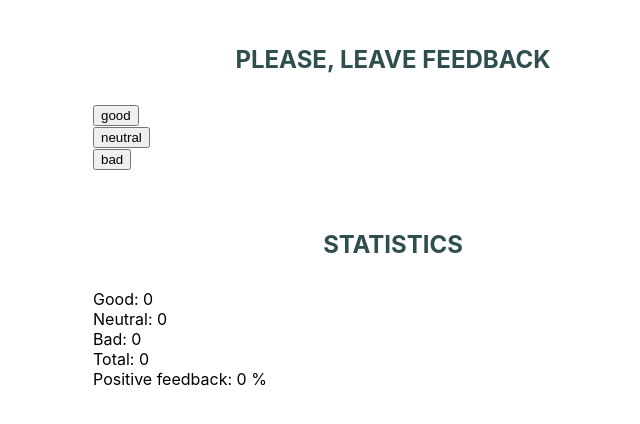
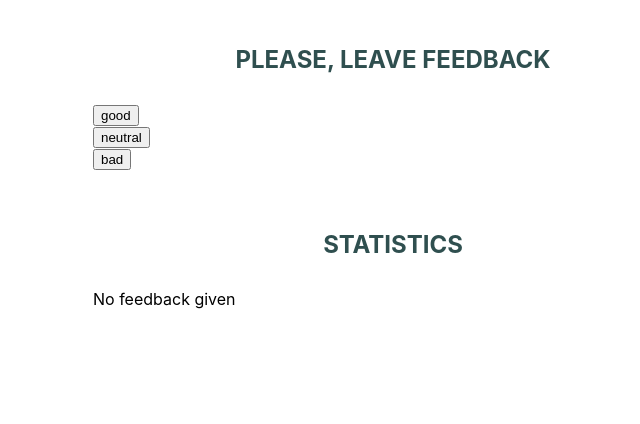
Before and after one commit to teiatan/goit-react-hw-04-feedback, a React (Create React App) app: page / in a window 1280 px wide. Shown: the top 424 px of the page, without its empty margins (247-887 px from the left). Built offline with nearby package versions, Linux system fonts and the light colour scheme.

Commit message:
no feedback given when total = 0

```diff
--- a/src/components/Statistics/Statistics.js
+++ b/src/components/Statistics/Statistics.js
@@ -3,6 +3,9 @@ import PropTypes from 'prop-types';
 export function Statistics({good, neutral, bad, total, positivePercentage}) {
     return(
         <>
+            {total === 0 ?
+            (<p>No feedback given</p>) :
+            (<>
                 <ul>
                     <li>Good: {good}</li>
                     <li>Neutral: {neutral}</li>
@@ -10,6 +13,7 @@ export function Statistics({good, neutral, bad, total, positivePercentage}) {
                 </ul>
                 <p>Total: {total}</p>
                 <p>Positive feedback: {positivePercentage} %</p>
+            </>)}
         </>
     );
 };
```
Lines whose indentation alone changed are shown as unchanged.
